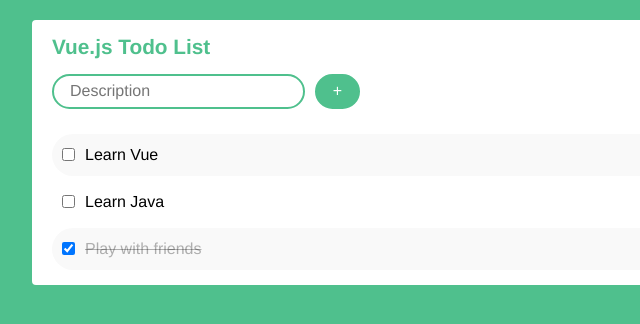
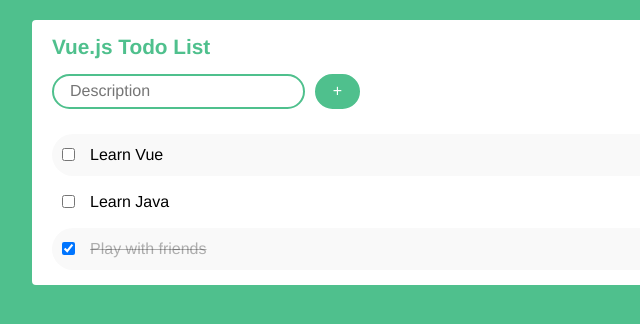
Before and after one commit to CayoSouza/cayosouza.github.io, a plain HTML site: page index.html in a window 1280 px wide. Shown: the full height of the page, 232-872 px from the left. Drawn offline with nearby package versions, Linux system fonts and the light colour scheme.

Commit message:
fix: label click behavior was causing a bug refactor: for index not necessary anymore style: new div (checkbox + label) css

```diff
--- a/index.html
+++ b/index.html
@@ -20,18 +20,19 @@
 
         <section>
             <ol>
-                <li v-for="(todo, index) in filteredTodos" :key="todo.text" v-on:click="toggleTodo(todo)">
-                    <label>
-                        <input type="checkbox"
-                                v-bind:checked="todo.done">
+                <li v-for="todo in filteredTodos" :key="todo.text" v-on:click="toggleTodo(todo)">
+                    <div>
+                        <input type="checkbox" v-bind:checked="todo.done">
 
-                        <del v-if="todo.done">
-                            {{ todo.text }}
-                        </del>
-                        <span v-else>
+                        <label @click.prevent>
+                            <del v-if="todo.done">
+                                {{ todo.text }}
+                            </del>
+                            <span v-else>
                           {{ todo.text }}
                         </span>
-                    </label>
+                        </label>
+                    </div>
 
                     <img src="close-icon.png" @click="delTodo(todo)" alt="fechar">
                 </li>
--- a/style.css
+++ b/style.css
@@ -89,11 +89,6 @@ label, img, li {
     cursor: pointer;
 }
 
-label {
-    display: flex;
-    align-items: center;
-}
-
 ol {
     list-style: decimal inside none;
 }
@@ -114,3 +109,8 @@ ol {
         width: 60%;
     }
 }
+
+li > div {
+    display: flex;
+    align-items: center;
+}
```
